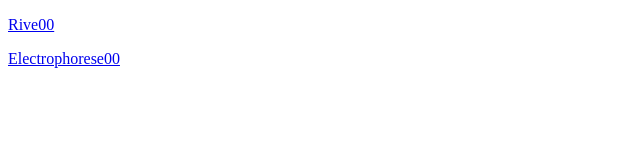
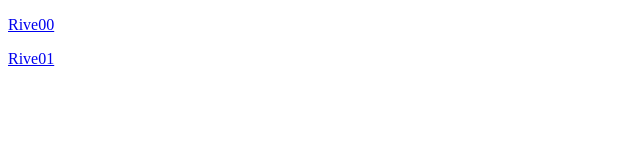
Before and after one commit to Maxouw/maxouw.github.io, a plain HTML site: page index.html in a window 1280 px wide. Shown: the whole page, without its empty margins (0-640 px from the left). Drawn offline with Linux system fonts and the light colour scheme.

Commit message:
Update index.html

```diff
--- a/index.html
+++ b/index.html
@@ -2,6 +2,6 @@
 <html>
 <body>
 	<p><a href="/sources/rive00.html">Rive00</a></p>
-	<p><a href="/sources/electrophorese00.html">Electrophorese00</a></p>
+	<p><a href="/sources/rive01.html">Rive01</a></p>
 </body>
 </html>
```
